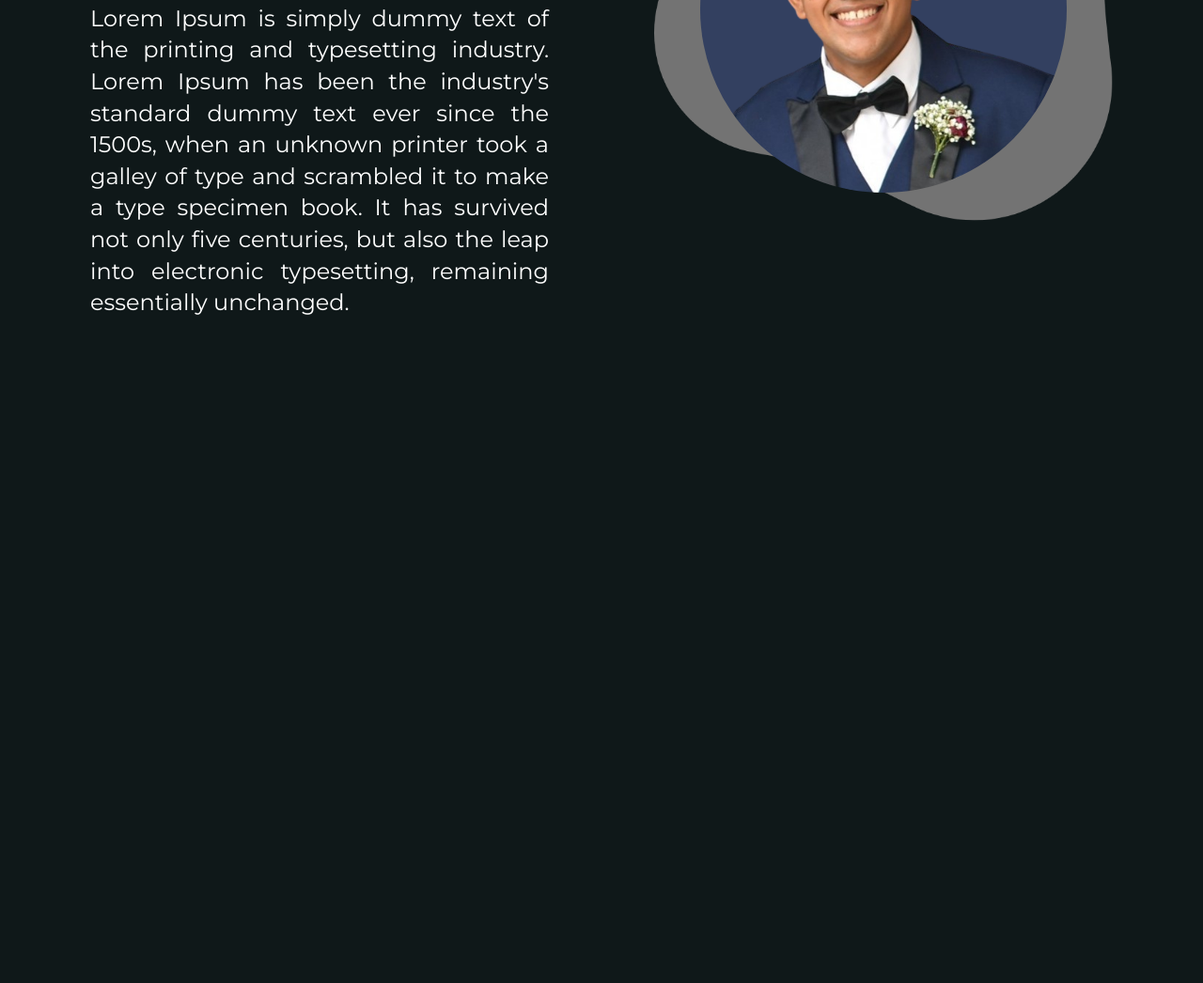
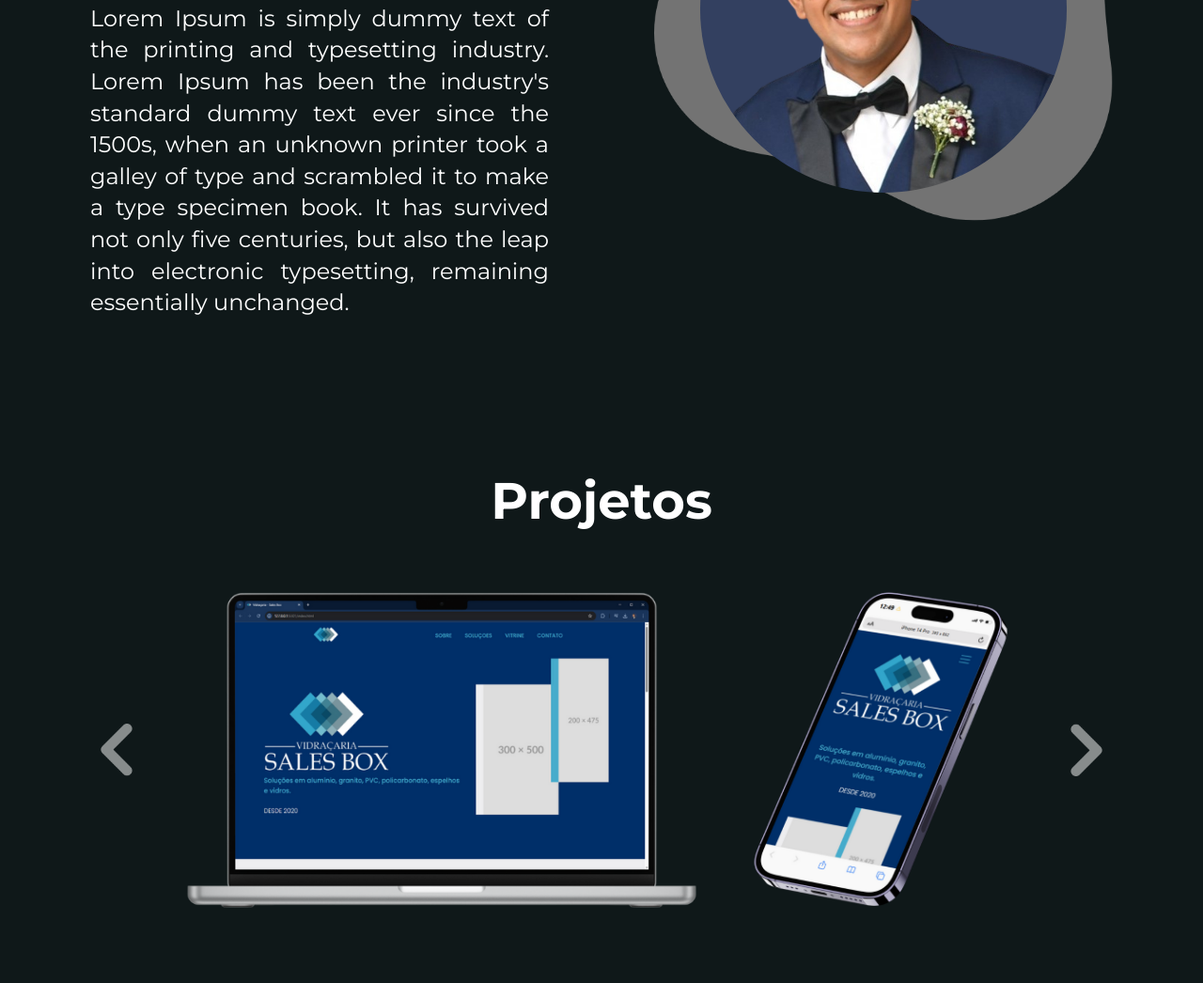
Before and after one commit to JottaCa/portfolio-jdev-freelancer, a plain HTML site: page index.html in a window 1280 px wide. Shown: the part 1196-2242 px from the top of the page at 94% size. Before the commit the page ends 1615 px from the top, so only its background shows below. Drawn offline with Linux system fonts and the light colour scheme.

Commit message:
add section projects

```diff
--- a/index.html
+++ b/index.html
@@ -24,6 +24,7 @@
     <link rel="stylesheet" href="./src/css/global.css">
     <link rel="stylesheet" href="./src/css/hero.css">
     <link rel="stylesheet" href="./src/css/about.css">
+    <link rel="stylesheet" href="./src/css/projects.css">
 
     <title>jDev Freelancer</title>
 </head>
@@ -77,6 +78,22 @@
                 </figure>
             </div>
         </section>
+
+        <section class="projects" id="projects">
+            <h2 class="title">Projetos</h2>
+            <div class="projects-carousel">
+                <button class="arrow btn-back" id="btn-back">back</button>
+                <a href="#" class="project-images">
+                    <figure class="project-image projeto1 active">
+                        <img src="./src/images/vidracaria-descktop.png" alt="Projeto 1 Desktop">
+                    </figure>
+                    <figure class="project-image projeto1 active">
+                        <img src="./src/images/vidracaria-mobile.png" alt="Projeto 1 Mobile">
+                    </figure>
+                </a>
+                <button class="arrow btn-advance" id="btn-advance">back</button>
+            </div>
+        </section>
     </main>
 </body>
 
--- a/src/css/about.css
+++ b/src/css/about.css
@@ -1,16 +1,18 @@
 .about {
     display: flex;
+    max-width: 1440px;
+    margin: 0 auto;
     padding: 5rem 6rem;
 
     & .about-me {
         width: 50%;
         margin-right: 7rem;
 
-        & .title {
+        /* & .title {
             font-size: 3.4rem;
             font-weight: 700;
             margin-bottom: 4rem;
-        }
+        } */
 
         & h3 {
             font-size: 2.7rem;
--- a/src/css/global.css
+++ b/src/css/global.css
@@ -1,7 +1,16 @@
 
 html {
     font-family: "Montserrat", sans-serif;
+    scroll-behavior: smooth;
+}
+
+body {
     background-color: var(--primary-color);
     color: var(--text-color);
-    scroll-behavior: smooth;
+
+    & .title {
+        font-size: 3.4rem;
+        font-weight: 700;
+        margin-bottom: 4rem;
+    }
 }
--- a/src/css/hero.css
+++ b/src/css/hero.css
@@ -70,12 +70,11 @@
             gap: 1rem;
 
             & .icon {
-                transition: transform .3s ease-in-out;
+                transition: .3s ease-in-out;
             }
 
             & .icon:hover {
                 color: var(--secondary-color);
-
             }
         }
     }
--- /dev/null
+++ b/src/css/projects.css
@@ -0,0 +1,58 @@
+.projects {
+    display: flex;
+    align-items: center;
+    flex-direction: column;
+    max-width: 1440px;
+    margin: 0 auto;
+    padding: 5rem 6rem;
+
+    & .projects-carousel {
+        display: flex;
+        justify-content: space-between;
+        align-items: center;
+        width: 100%;
+
+        & .arrow {
+            background: url(../images/white-arrow.png) no-repeat center;
+            background-size: contain;
+            width: 4rem;
+            height: 4rem;
+            cursor: pointer;
+            border: 0;
+            opacity: .5;
+            text-indent: 100%;
+            overflow: hidden;
+        }
+
+        & .arrow:hover {
+            opacity: 1;
+        }
+
+        & .arrow.btn-back {
+            transform: rotate(180deg);
+        }
+
+        & .project-images {
+            display: flex;
+            max-width: 58rem;
+            max-height: 21rem;
+            margin: 0 1.5rem;
+
+            & .project-image {
+                display: none;
+            }
+
+            & .project-image:first-child {
+                width: 64%;
+            }
+
+            & .project-image:last-child {
+                width: 36%;
+            }
+
+            & .project-image.active {
+                display: block;
+            }
+        }
+    }
+}
--- a/src/css/reset.css
+++ b/src/css/reset.css
@@ -18,4 +18,5 @@ ul {
 
 img {
     max-width: 100%;
+    max-height: 100%;
 }
```
Also changed, not shown: src/images/social-desktop.png (added), src/images/social-mobile.png (added), src/images/stats-preview-desktop.png (added), src/images/stats-preview-mobile.png (added), src/images/vidracaria-descktop.png (added), src/images/vidracaria-mobile.png (added).
